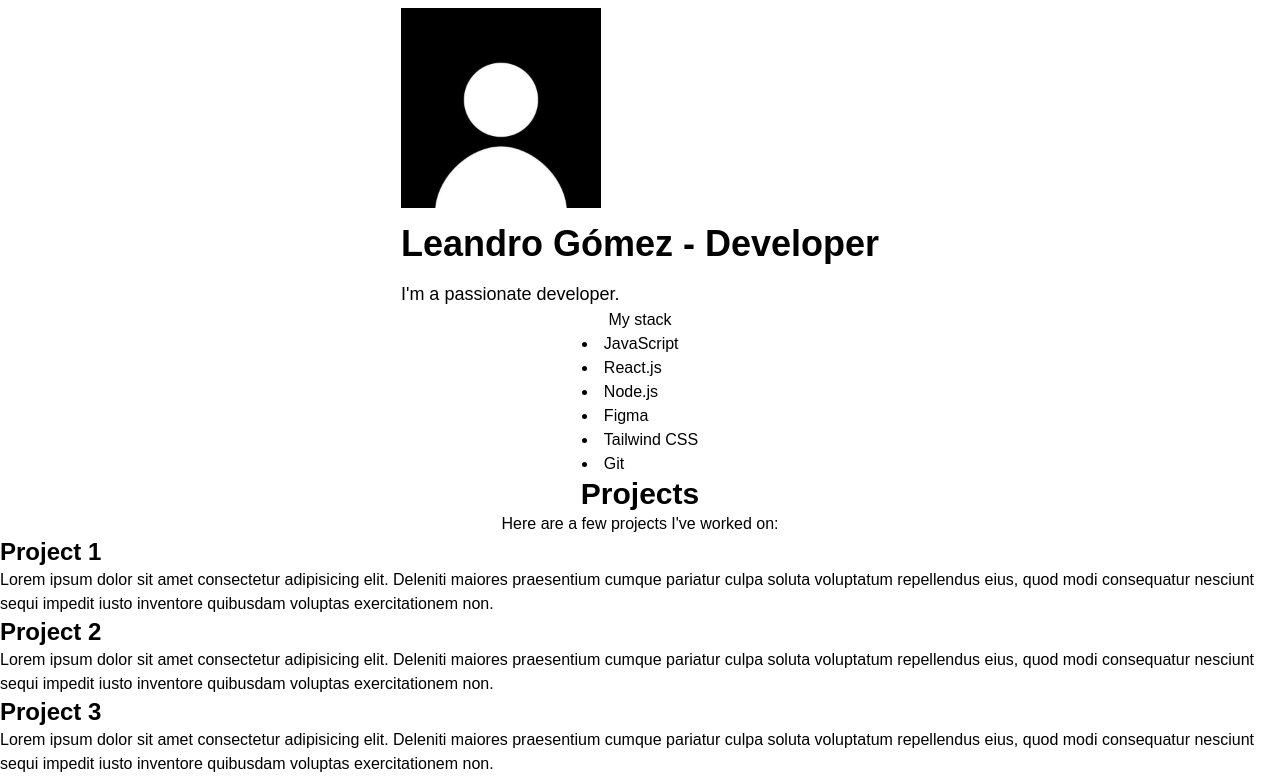
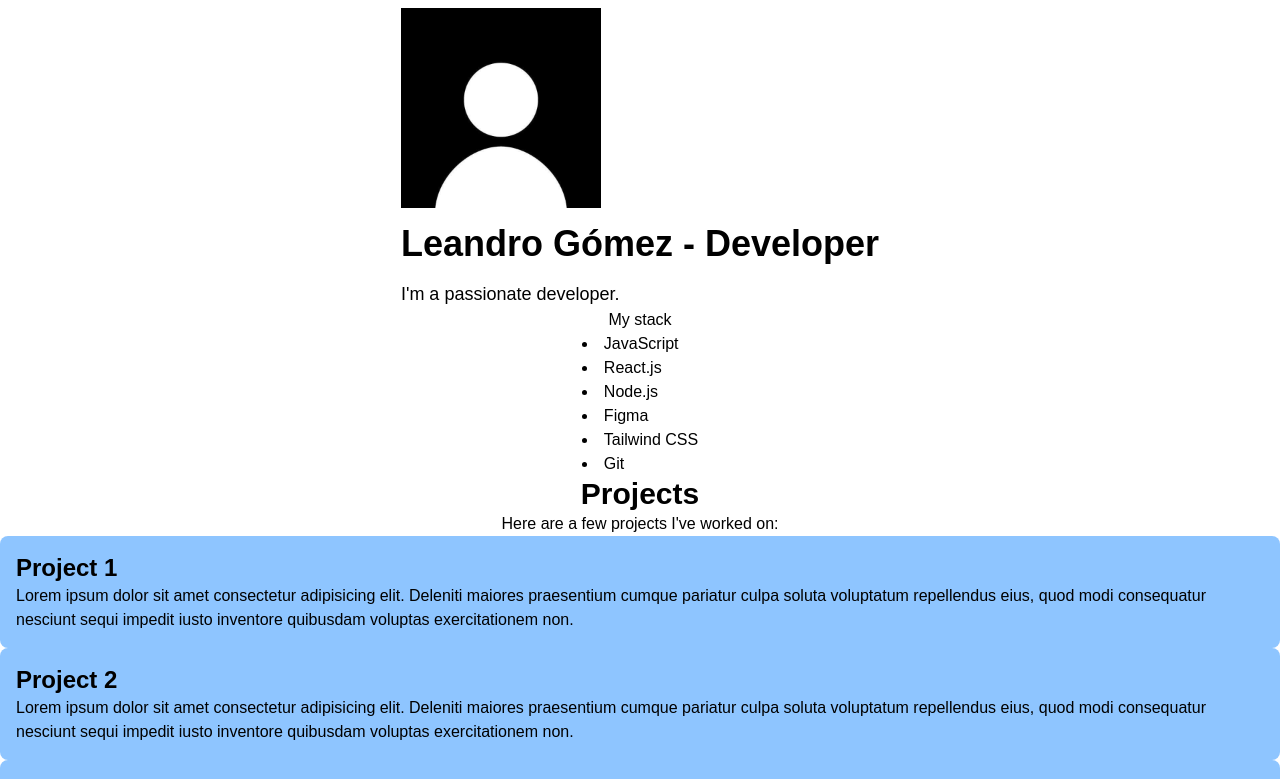
Before and after one commit to sofowest/portfolio, a React (Vite) app: page / in a window 1280 px wide. Shown: the top 779 px of the page. Built offline with nearby package versions, Linux system fonts and the light colour scheme.

Commit message:
Update Home.jsx

```diff
--- a/src/pages/Home.jsx
+++ b/src/pages/Home.jsx
@@ -23,15 +23,15 @@ function Home() {
       <h2 className="text-3xl font-bold">Projects</h2>
       <p>Here are a few projects I've worked on:</p>
       <ul>
-        <li>
+        <li className="bg-blue-300 p-4 rounded-lg">
           <h3 className="text-2xl font-bold">Project 1</h3>
           <p>Lorem ipsum dolor sit amet consectetur adipisicing elit. Deleniti maiores praesentium cumque pariatur culpa soluta voluptatum repellendus eius, quod modi consequatur nesciunt sequi impedit iusto inventore quibusdam voluptas exercitationem non.</p>
         </li>
-        <li>
+        <li className="bg-blue-300 p-4 rounded-lg">
           <h3 className="text-2xl font-bold">Project 2</h3>
           <p>Lorem ipsum dolor sit amet consectetur adipisicing elit. Deleniti maiores praesentium cumque pariatur culpa soluta voluptatum repellendus eius, quod modi consequatur nesciunt sequi impedit iusto inventore quibusdam voluptas exercitationem non.</p>
         </li>
-        <li>
+        <li className="bg-blue-300 p-4 rounded-lg">
           <h3 className="text-2xl font-bold">Project 3</h3>
           <p>Lorem ipsum dolor sit amet consectetur adipisicing elit. Deleniti maiores praesentium cumque pariatur culpa soluta voluptatum repellendus eius, quod modi consequatur nesciunt sequi impedit iusto inventore quibusdam voluptas exercitationem non.</p>
         </li>
```
